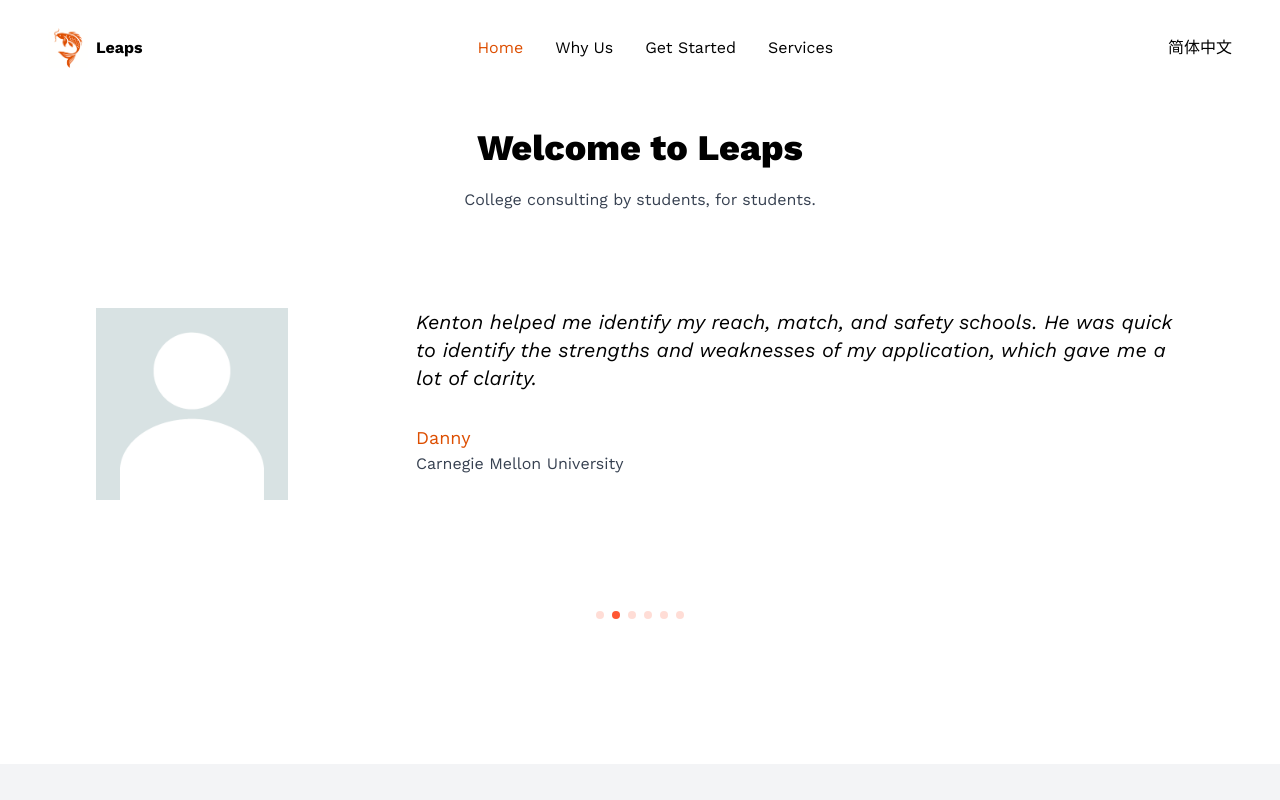
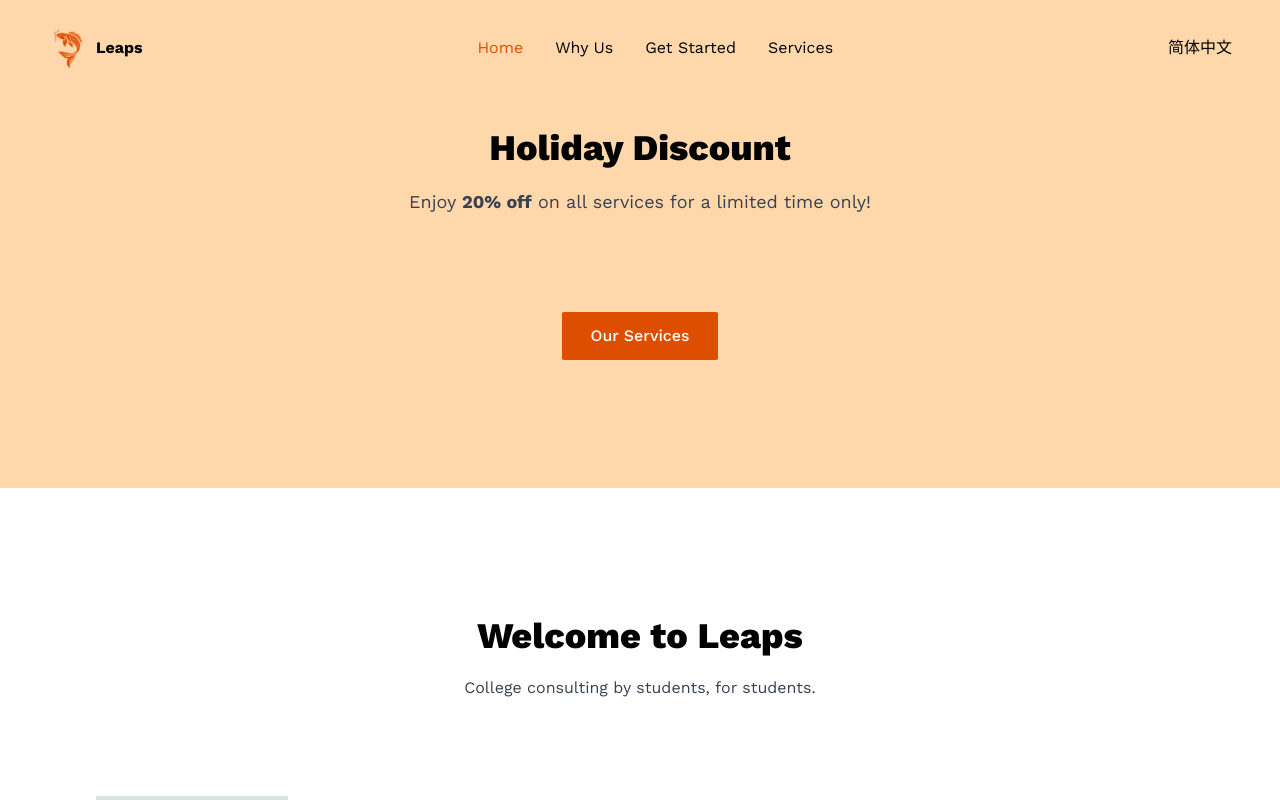
Before and after one commit to aawang1999/leaps, a React (Create React App) app: page / in a window 1280 px wide. Shown: the top 800 px of the page. Built offline with nearby package versions, Linux system fonts and the light colour scheme; a web font is replaced by a local one.

Commit message:
Added holiday discount banner

```diff
--- a/src/App.js
+++ b/src/App.js
@@ -1,5 +1,6 @@
 import './App.css'
 import Header from './components/Header'
+import Banner from './components/Banner'
 import Hero from './components/Hero'
 import WhyUs from './components/WhyUs'
 import AdvisorProfiles from './components/AdvisorProfiles'
@@ -11,6 +12,7 @@ function App() {
   return (
     <div>
       <Header />
+      <Banner />
       <Hero />
       <WhyUs />
       <AdvisorProfiles />
--- /dev/null
+++ b/src/components/Banner.js
@@ -0,0 +1,34 @@
+import React, { useContext } from 'react'
+import { Context } from './Context'
+import { Link } from 'react-scroll'
+
+export const Banner = () => {
+  const { language } = useContext(Context)
+  return (
+    <section id="home" className='section bg-orange-200'>
+      <div className="container mx-auto">
+        <div className="flex flex-col items-center text-center">
+          <h2 className={`section-title relative before:absolute before:opacity-40 before:-top-[2rem] before:-left-1/2 before:hidden before:lg:block text-black mt-[50px] lg:mt-[0px] ${language === 'en' ? 'tracking-normal' : 'tracking-widest'}`}>
+            {language === 'en' ? 'Holiday Discount' : '假期优惠'}
+          </h2>
+          <p className={`text-gray-700 mb-16 lg:mb-24 max-w-[520px] text-left ${language === 'en' ? 'tracking-normal lg:text-lg' : 'tracking-widest text-lg lg:text-xl'}`}>
+            {language === 'en' ? <p>Enjoy <strong>20% off</strong> on all services for a limited time only!</p> : <p>限时内所有服务<strong>全面八折</strong>！</p>}
+          </p>
+          <Link
+            to='services'
+            spy={true}
+            smooth={true}
+            duration={500}
+            offset={-70}
+            className='transition-all duration-300'
+          >
+            <button className={`btn btn-md bg-accent hover:bg-accent-hover transition-all ${language === 'en' ? 'tracking-normal' : 'tracking-widest'}`}>
+              {language === 'en' ? 'Our Services' : '服务项目'}
+            </button>
+          </Link>
+        </div>
+      </div>
+    </section>
+  )
+}
+export default Banner
--- a/src/components/Hero.js
+++ b/src/components/Hero.js
@@ -5,7 +5,7 @@ import Testimonials from './Testimonials'
 const Hero = () => {
   const { language } = useContext(Context)
   return (
-    <section id="home" className='section bg-primary'>
+    <section id="" className='section bg-primary'>
       <div className="container mx-auto">
         <div className="flex flex-col items-center text-center">
           <h2 className={`section-title relative before:absolute before:opacity-40 before:-top-[2rem] before:-left-1/2 before:hidden before:lg:block text-black mt-[50px] lg:mt-[0px] ${language === 'en' ? 'tracking-normal' : 'tracking-widest'}`}>
--- a/src/components/ServiceItems.js
+++ b/src/components/ServiceItems.js
@@ -75,7 +75,8 @@ const ServiceItems = () => {
                       {language === 'en' ? item.description : item.zhDescription}
                     </div>
                   </Collapse>
-                  <div className='tracking-normal font-bold text-accent mt-3'>{item.price}</div>
+                  <div className='tracking-normal text-gray-700 line-through text-sm mt-3'>{item.price}</div>
+                  <div className='tracking-normal font-bold text-accent mt-2'>{item.discountPrice}</div>
                   {open === index ? <IoChevronUpCircleOutline className='w-8 h-8 mt-6 cursor-pointer' /> : <IoChevronDownCircleOutline className='w-8 h-8 mt-6 cursor-pointer' />}
                 </div>
               </div>
--- a/src/data.js
+++ b/src/data.js
@@ -81,7 +81,8 @@ export const servicesData = [
     zhCategory: '精品服务',
     zhDuration: '60分钟',
     zhDescription: '初期评估，深度沟通，以及定制服务。',
-    price: "USD 249.99"
+    price: "USD 249.99",
+    discountPrice: "USD 199.99"
   },
   {
     id: '2',
@@ -93,7 +94,8 @@ export const servicesData = [
     zhCategory: '精品服务',
     zhDuration: '60分钟',
     zhDescription: '根据学生个人情况以及美国大学权威数据库规划要申请的学校及专业。',
-    price: "USD 249.99"
+    price: "USD 249.99",
+    discountPrice: "USD 199.99"
   },
   {
     id: '3',
@@ -105,7 +107,8 @@ export const servicesData = [
     zhCategory: '精品服务',
     zhDuration: '60分钟',
     zhDescription: '根据不同学校的要求，指导学生撰写升学作文以及修改润色。',
-    price: "USD 249.99"
+    price: "USD 249.99",
+    discountPrice: "USD 199.99"
   },
   {
     id: '4',
@@ -117,7 +120,8 @@ export const servicesData = [
     zhCategory: '精品服务',
     zhDuration: '60分钟',
     zhDescription: '以多年面试实习及工作经验，塑造或改进一份优秀的简历。',
-    price: "USD 249.99"
+    price: "USD 249.99",
+    discountPrice: "USD 199.99"
   },
   {
     id: '5',
@@ -129,7 +133,8 @@ export const servicesData = [
     zhCategory: '精品服务',
     zhDuration: '60分钟',
     zhDescription: '根据目标学校及专业，规划课外及冬署假期活动，进一步提升竞争力。',
-    price: "USD 249.99"
+    price: "USD 249.99",
+    discountPrice: "USD 199.99"
   },
   {
     id: '6',
@@ -141,7 +146,8 @@ export const servicesData = [
     zhCategory: '精品服务',
     zhDuration: '60分钟',
     zhDescription: '规划适合学生的社区服务，使学生在申请材料中更能脱颖而出。',
-    price: "USD 249.99"
+    price: "USD 249.99",
+    discountPrice: "USD 199.99"
   },
   {
     id: '7',
@@ -151,7 +157,8 @@ export const servicesData = [
     zhName: '一年套餐',
     zhCategory: '服务套餐',
     zhDescription: '在一年中包含上至15次线上咨询以及定制专属学生的升学计划，将大多时间花在确定学校和专业，文书的撰写和修改等后期项目。推荐11年级以上学生。',
-    price: "USD 4880.00"
+    price: "USD 4880.00",
+    discountPrice: "USD 3904.00"
   },
   {
     id: '8',
@@ -161,7 +168,8 @@ export const servicesData = [
     zhName: '两年套餐',
     zhCategory: '服务套餐',
     zhDescription: '在两年中包含上至30次线上咨询并和学生专属升学计划，有更充裕的时间去规划以及完善一份更独特的升学资料。',
-    price: "USD 9680.00"
+    price: "USD 9680.00",
+    discountPrice: "USD 7744.00"
   },
   {
     id: '9',
@@ -171,7 +179,8 @@ export const servicesData = [
     zhName: '全套套餐',
     zhCategory: '服务套餐',
     zhDescription: '在四年以内包含上至60次线上咨询，更深入挖掘学生优势以及把控细节，推荐最晚10年级以下学生。',
-    price: "USD 16800.00"
+    price: "USD 16800.00",
+    discountPrice: "USD 13440.00"
   },
 ]
 
```
